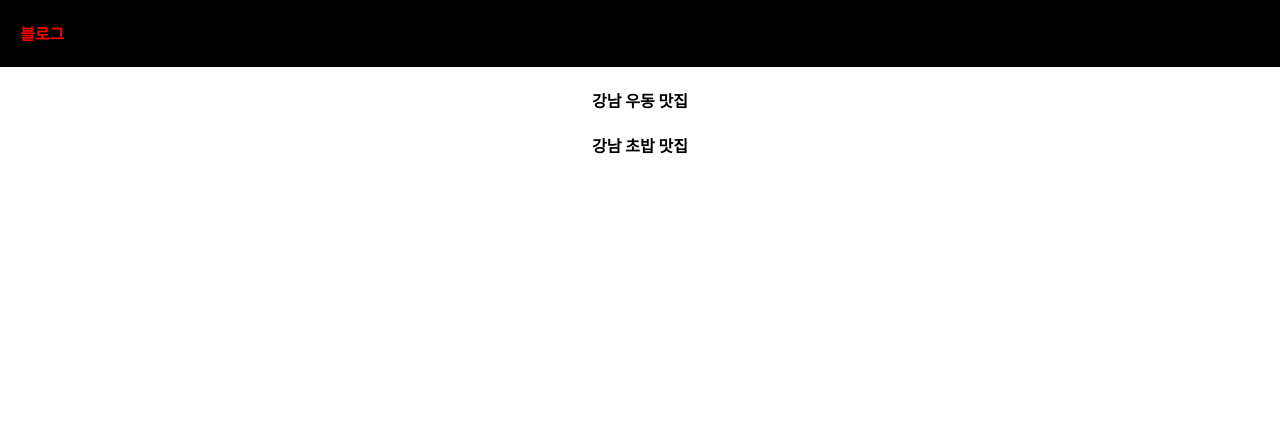
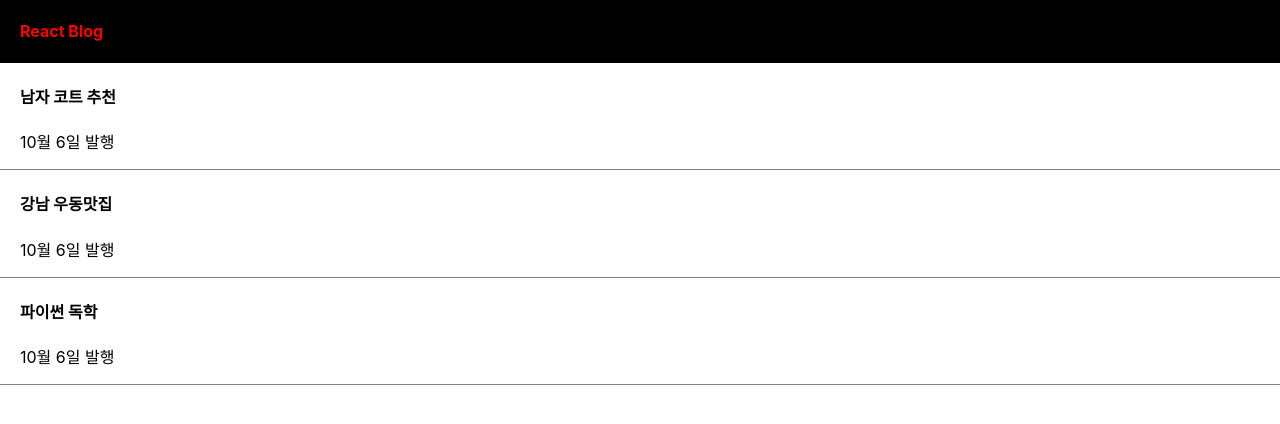
Before and after one commit to lee-kangpyo/react-second, a React (Create React App) app in the folder blog/: page / in a window 1280 px wide. Shown: the top 424 px of the page. Built offline with nearby package versions, Linux system fonts and the light colour scheme.

Commit message:
state에 변수 담기

```diff
--- a/blog/src/App.css
+++ b/blog/src/App.css
@@ -1,6 +1,17 @@
 .App {
   text-align: center;
 }
+
+div{
+  box-sizing: border-box;
+}
+
+.list{
+  padding-left: 20px;
+  text-align: left;
+  border-bottom: 1px solid gray;
+}
+
 
 .black-nav{
   display: flex;
--- a/blog/src/App.js
+++ b/blog/src/App.js
@@ -1,16 +1,31 @@
-import logo from './logo.svg';
+
 import './App.css';
+import React, { useState } from 'react';
+
 
 function App() {
 
+  // 자료 잠깐 저장할 변수
   let posts = ["강남 우동 맛집", "강남 초밥 맛집"];
-  const id = 'nav'
+  const id = 'nav';
+  const logo = "React Blog";
+
+  let [titleList, b] = useState(["남자 코트 추천", "강남 우동맛집", "파이썬 독학"]);
+
+
   return (
     <div className="App">
       <div className="black-nav">
-        <h4 id={id} style={ {color:"red", fontSize:"16px"} }>블로그</h4>
+        <h4 id={id} style={ {color:"red", fontSize:"16px"} }>{ logo }</h4>
       </div>
-      {posts.map( post => (<h4>{post}</h4>) )}
+      {
+      titleList.map( title => (
+        <div className="list">
+          <h4>{title}</h4>
+          <p>10월 6일 발행</p>
+        </div>
+      ))
+      }
     </div>
   );
 }
```
